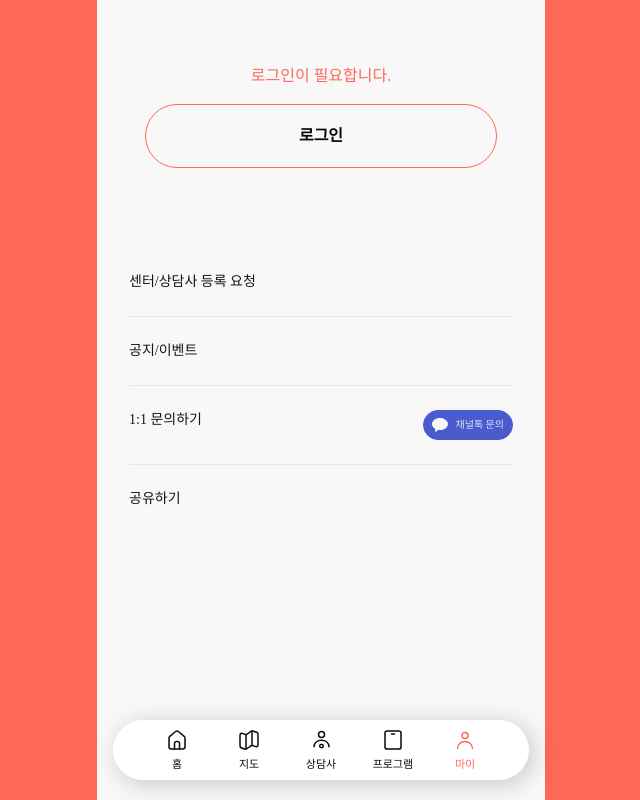
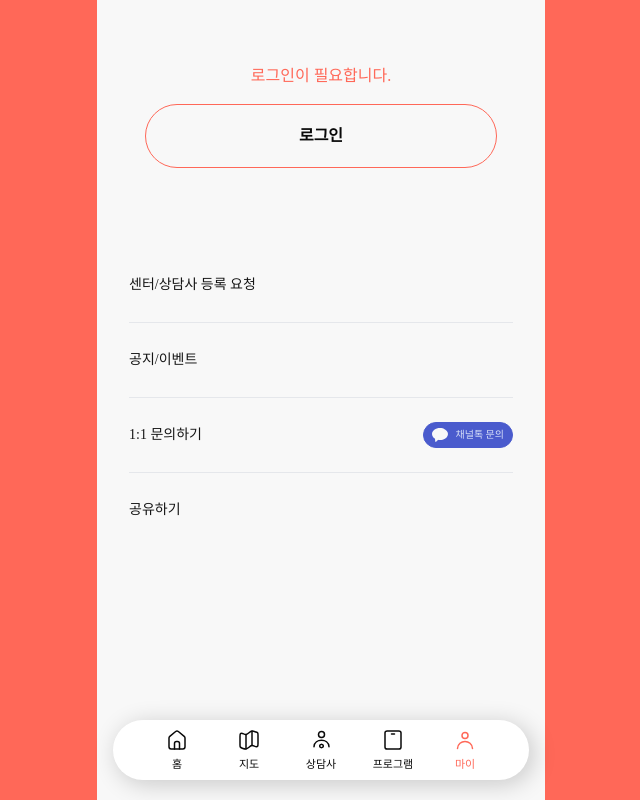
Before and after one commit to Matthewsann/ddodak, a Next.js app: page /mypage in a window 1280 px wide. Shown: the whole page, without its empty margins (319-959 px from the left). Built offline with nearby package versions, Linux system fonts and the light colour scheme; no server answers; a web font is replaced by a local one.

Commit message:
style: update link styling and badge appearance in mypage

```diff
--- a/app/mypage/page.tsx
+++ b/app/mypage/page.tsx
@@ -63,11 +63,11 @@ export default async function Home() {
             <li key={i} className="font-medium text-sm">
               <Link
                 href={item.href}
-                className="py-6 w-full flex justify-between"
+                className="h-[74px] items-center w-full flex justify-between"
               >
                 {item.name}
                 {item.channel && (
-                  <div className="badge badge-secondary text-[10px] font-medium gap-2 !h-auto !py-1 px-2">
+                  <div className="badge badge-secondary text-[10px] font-medium gap-2 !h-auto !py-0.5 px-2">
                     <Icons.Chat />
                     채널톡 문의
                   </div>
```
